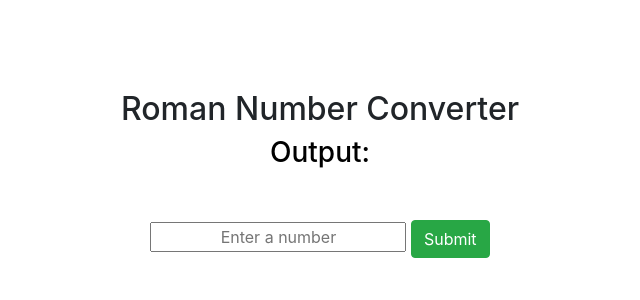
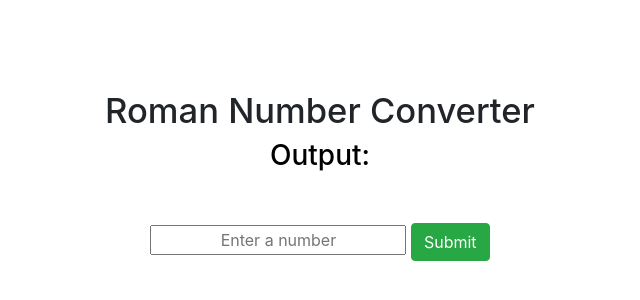
Before and after one commit to Bhevans17/sass-practice, a plain HTML site: page index.html in a window 1280 px wide. Shown: the part 110-410 px from the top of the page, without its empty margins (320-960 px from the left). Drawn offline with nearby package versions, Linux system fonts and the light colour scheme.

Commit message:
Added styles

```diff
--- a/style.css
+++ b/style.css
@@ -4,7 +4,7 @@
 }
 
 h1 {
-    font-size: 2.5vw;
+    font-size: 2.7vw;
 }
 
 h3 {
```
